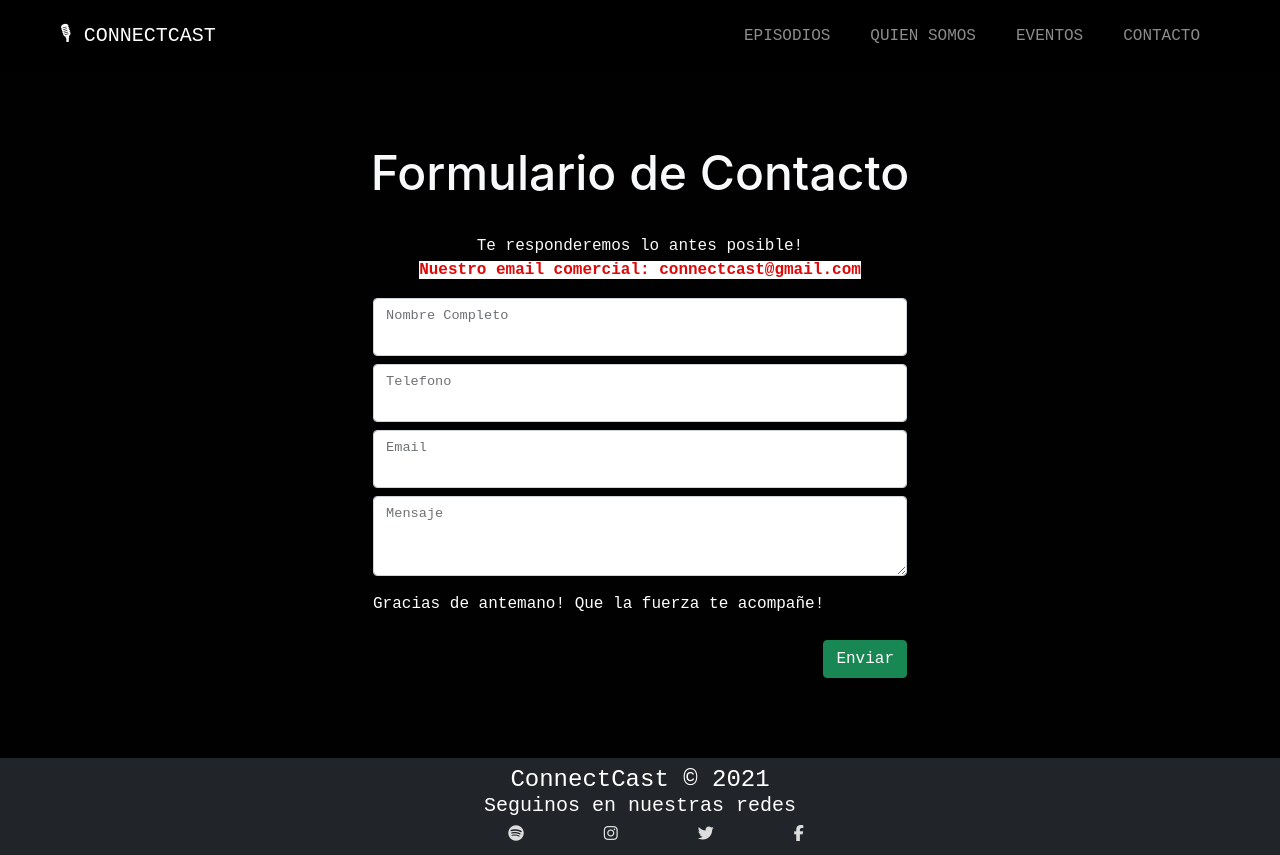
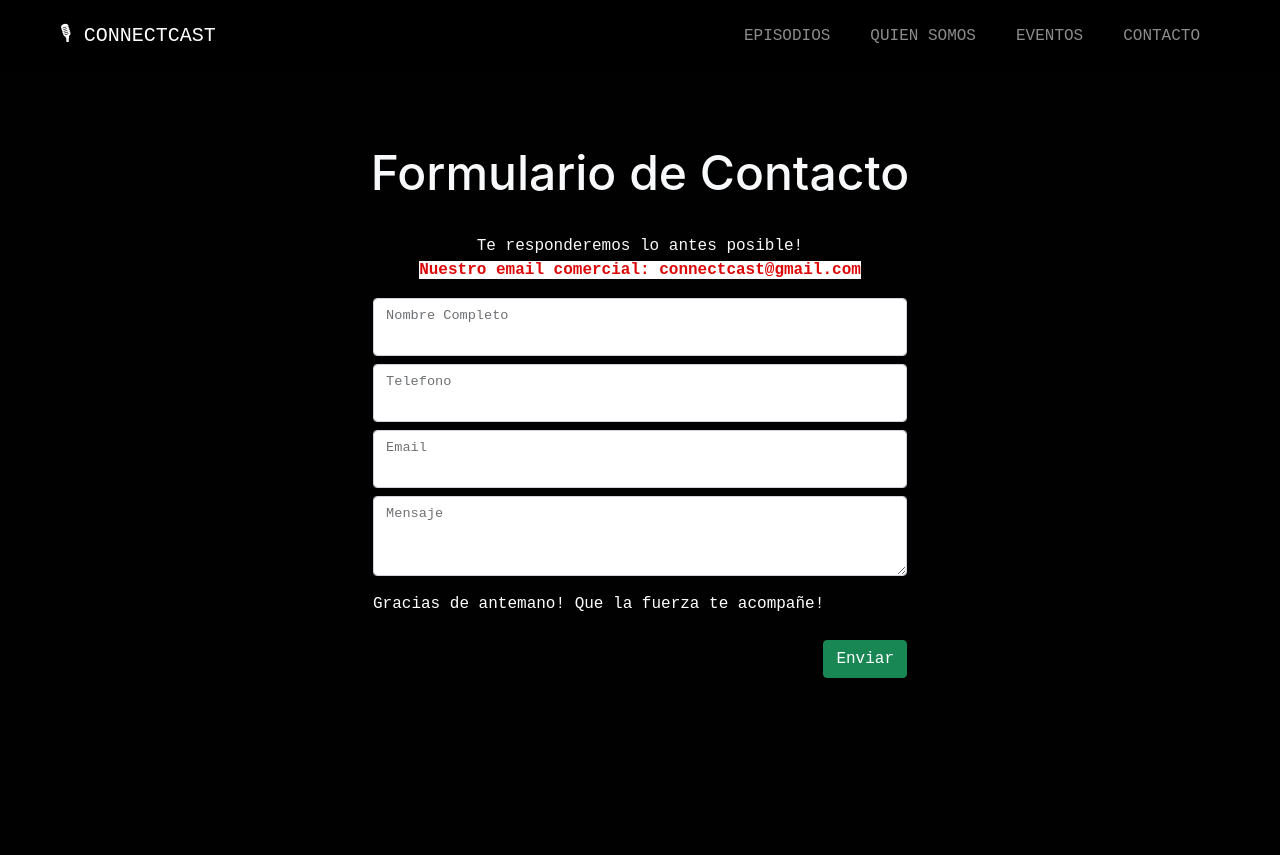
Before and after one commit to RenataCardoli/proyectoCoder, a website: page views/contacto.html in a window 1280 px wide. After the commit the page ends 800 px from the top, so only its background shows below. Drawn offline with nearby package versions, Linux system fonts and the light colour scheme.

Commit message:
Si retiró el footer de la pagina contacto.html

```diff
--- a/views/contacto.html
+++ b/views/contacto.html
@@ -63,22 +63,6 @@
             </div>
     </section>
     </main>
-
-    <footer class="container-fluid footer">
-        <div class="bg-dark row justify-content-center py-2">
-            <div class="redes">
-                <h4>ConnectCast &#169 2021</h4>
-                <h5>Seguinos en nuestras redes</h5>
-                <ul>
-                    <a href="#"><i class="fa fa-spotify"></i></a>
-                    <a href="#"><i class="fa fa-instagram"></i></a>
-                    <a href="#"><i class="fa fa-twitter"></i></a>
-                    <a href="#"><i class="fa fa-facebook"></i></a>
-                </ul>
-            </div>
-        </div>
-    </footer>
-
     <script src="https://cdn.jsdelivr.net/npm/bootstrap@5.0.2/dist/js/bootstrap.bundle.min.js" integrity="sha384-MrcW6ZMFYlzcLA8Nl+NtUVF0sA7MsXsP1UyJoMp4YLEuNSfAP+JcXn/tWtIaxVXM" crossorigin="anonymous"></script>
     <script src="https://use.fontawesome.com/8e59f484ab.js"></script>
 </body>
```
Also changed, not shown: 1 other file.
